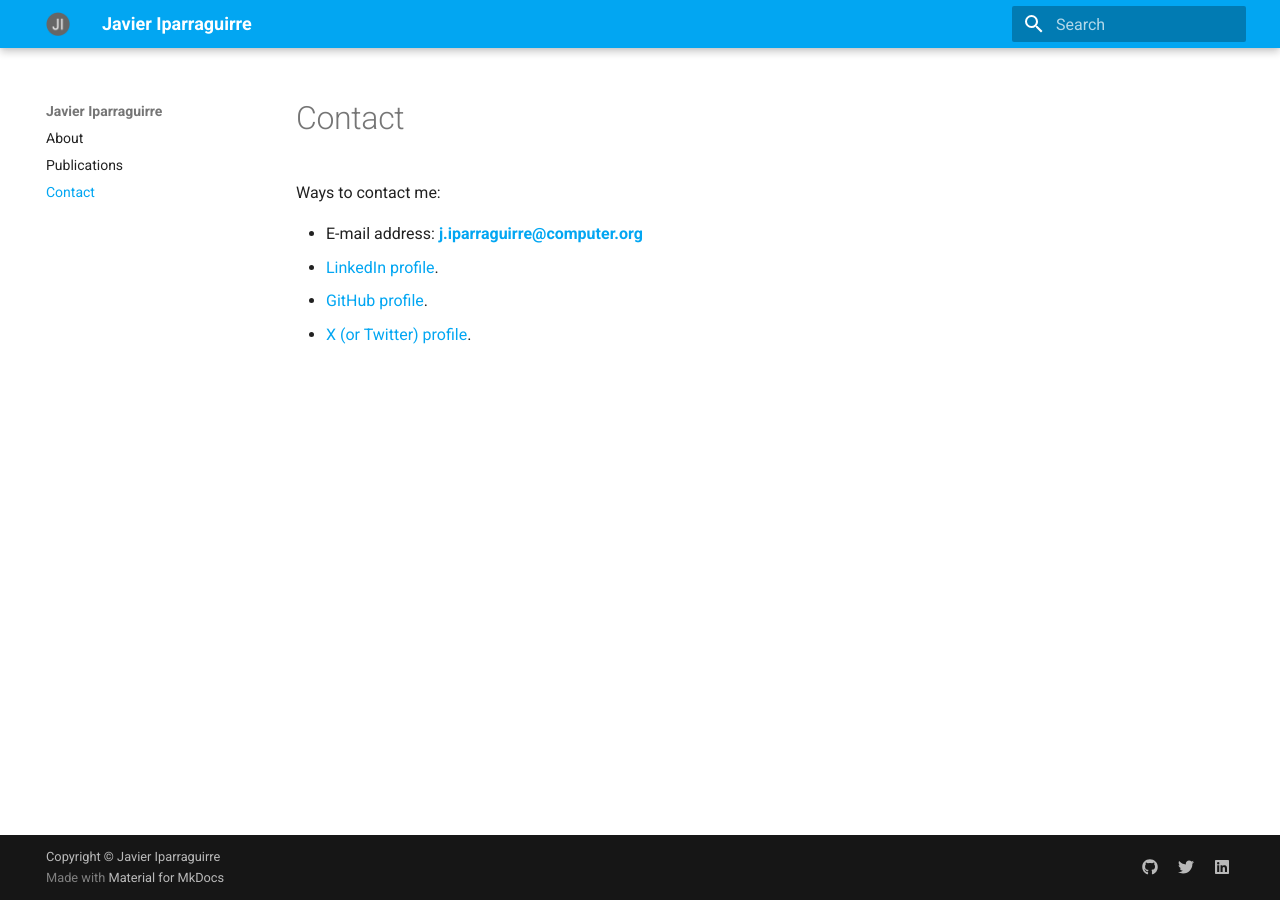
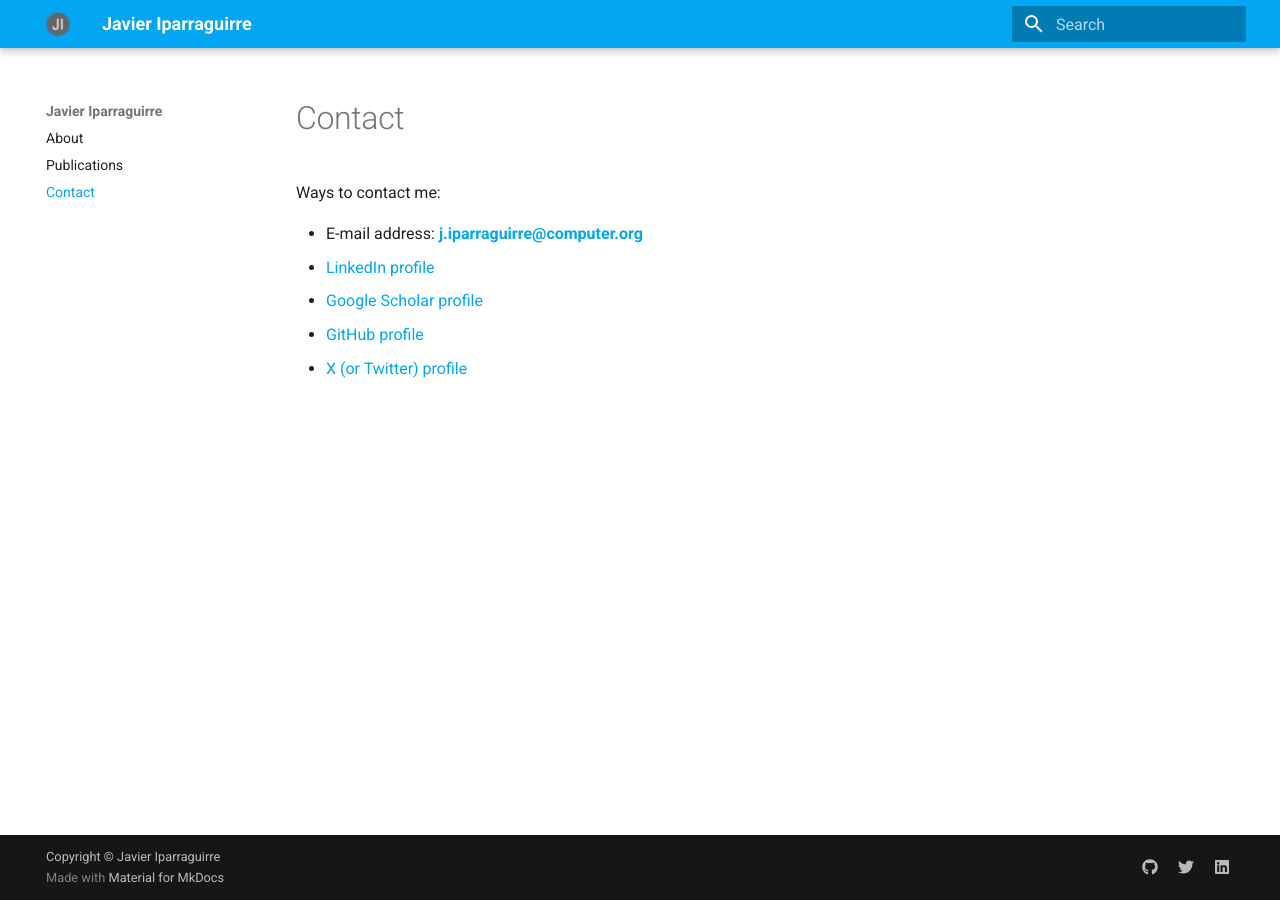
Before and after one commit to javierip/javierip.github.io, an MkDocs documentation site: the page built from docs/contact.md, in a window 1280 px wide. Built offline with MkDocs 1.6.1 and Material for MkDocs 9.7.7, drawn with Linux system fonts in a browser that asks for light colours.

Commit message:
update site content

```diff
--- a/docs/contact.md
+++ b/docs/contact.md
@@ -3,6 +3,7 @@
 Ways to contact me:
 
 * E-mail address: **<j.iparraguirre@computer.org>**
-* [LinkedIn profile](https://www.linkedin.com/in/jiparraguirre/).
-* [GitHub profile](https://github.com/javierip).
-* [X (or Twitter) profile](https://twitter.com/home).
+* [LinkedIn profile](https://www.linkedin.com/in/jiparraguirre/)
+* [Google Scholar profile](https://scholar.google.com.ar/citations?hl=en&user=PNNFrAQAAAAJ&view_op=list_works&sortby=pubdate)
+* [GitHub profile](https://github.com/javierip)
+* [X (or Twitter) profile](https://twitter.com/javieripa)
```
Also changed, not shown: README.md (+4 -0 lines), docs/index.md (+2 -2 lines).
